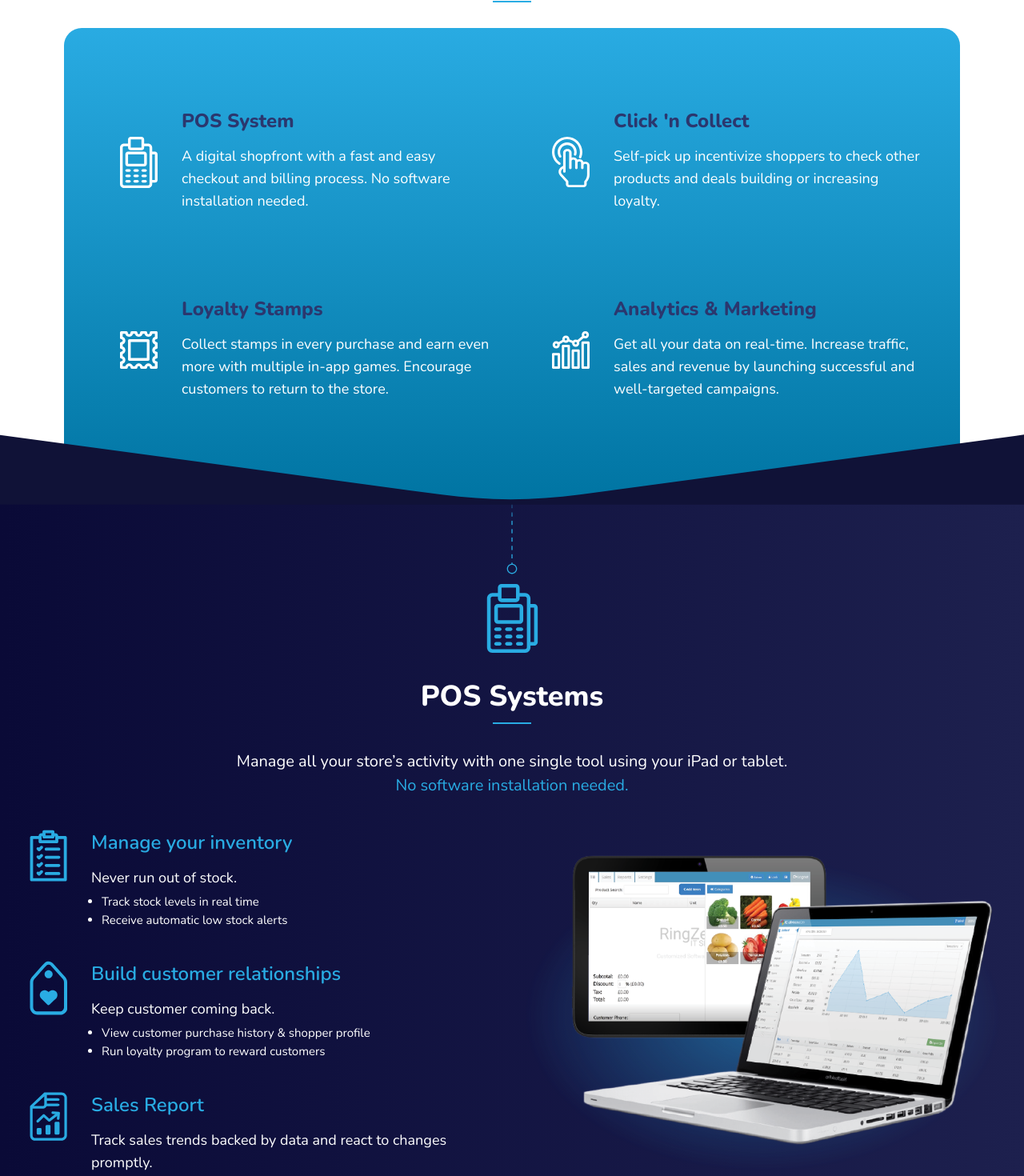
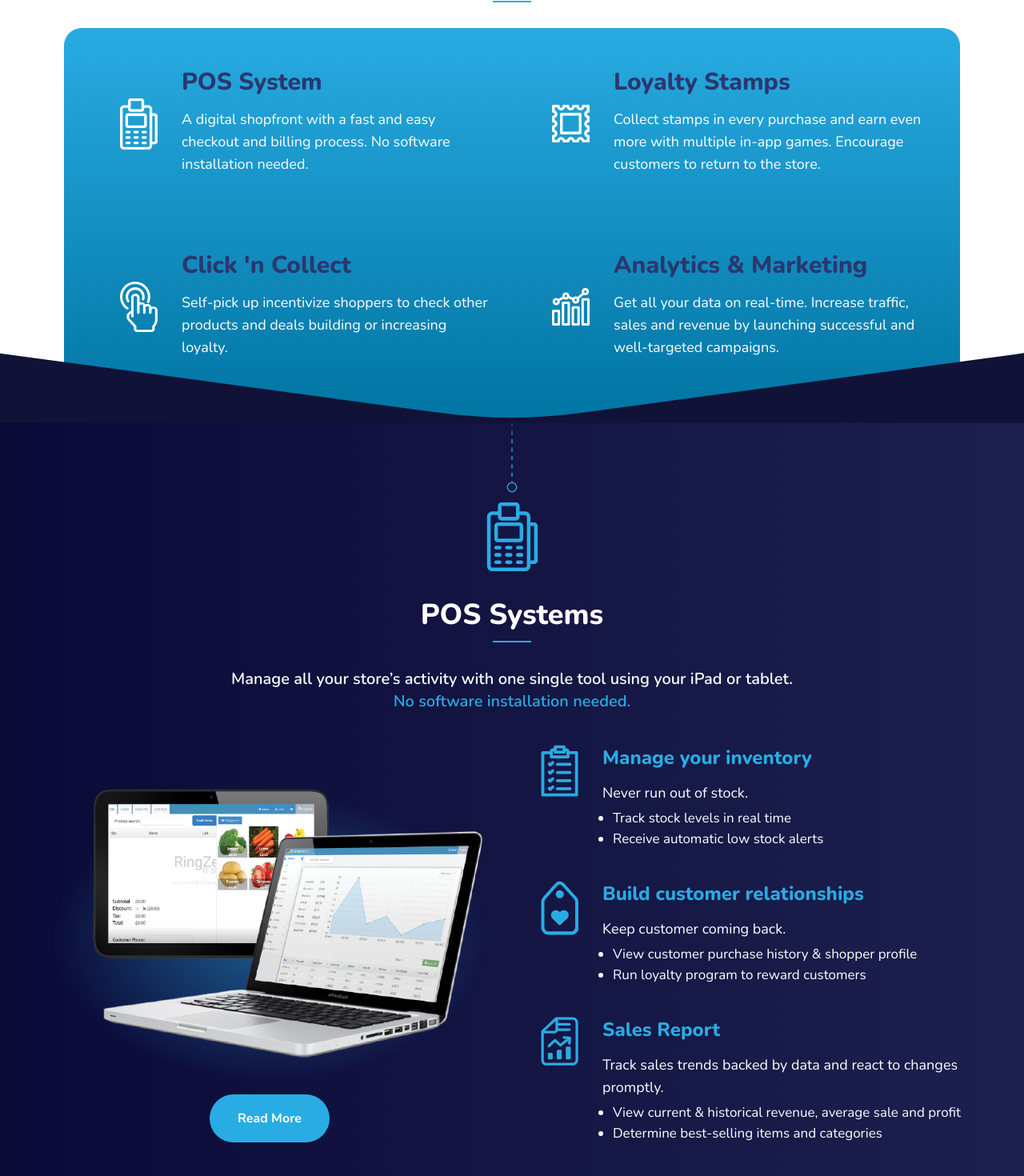
Before and after one commit to chanminmyat/Next_first_project, a Next.js app: page / in a window 1280 px wide. Shown: the part 980-2450 px from the top of the page at 80% size. Built offline with nearby package versions, Linux system fonts and the light colour scheme.

Commit message:
features fix

```diff
--- a/app/components/Features.tsx
+++ b/app/components/Features.tsx
@@ -1,4 +1,5 @@
 import Image from "next/image";
+import { features } from "../constants/feature";
 
 const Features = () => {
   return (
@@ -12,108 +13,27 @@ const Features = () => {
           <span className="h-0.5 w-12 bg-light-blue flex justify-center mb-8"></span>
         </div>
         {/* blue container */}
-        <div className="container bg-gradient-to-b from-[#29ABE2] to-[#0074A2] rounded-[22px] md:pt-[100px] pt-[40px] pb-[25px] px-[40px] flex flex-col items-center">
-          <div className="flex md:flex-row flex-col md:gap-10 gap-0">
-            {/* Feature 1 */}
-            <div className="features">
-              <div className="flex lg:flex-row flex-col items-center lg:flex-start">
+        <div className="container bg-gradient-to-b from-[#29ABE2] to-[#0074A2] rounded-[22px] md:pt-[50px] pt-[40px] pb-[25px] px-[40px] flex flex-col items-center">
+          {/* four paragraph map from features */}
+          <div className="md:grid grid-rows-2 grid-flow-col md:gap-10 gap-0 flex flex-col">
+            {features.map((LINK) => (
+              <div
+                className="features flex lg:flex-row flex-col items-center"
+                key={LINK.key}
+              >
                 <div className="cat__img brightness-[10]">
-                  <Image
-                    width={100}
-                    height={100}
-                    src="/assets/img/icon/pos.svg"
-                    alt=""
-                  />
+                  <Image width={100} height={100} src={LINK.img} alt="" />
                 </div>
                 <div className="text-center lg:text-left">
                   <h5 className="mb-[14px]">
-                    <a className="cat__cap" href="#pos">
-                      POS System
+                    <a className="cat__cap" href={LINK.href}>
+                      {LINK.title}
                     </a>
                   </h5>
-                  <p className="cat__text">
-                    A digital shopfront with a fast and easy checkout and
-                    billing process. No software installation needed.
-                  </p>
+                  <p className="cat__text">{LINK.p}</p>
                 </div>
               </div>
-            </div>
-            {/* Feature 2 */}
-            <div className="features">
-              <div className="flex lg:flex-row flex-col items-center lg:flex-start">
-                <div className="cat__img brightness-[10]">
-                  <Image
-                    width={100}
-                    height={100}
-                    src="/assets/img/icon/click.svg"
-                    alt=""
-                  />
-                </div>
-                <div className="text-center lg:text-left">
-                  <h5 className="mb-[14px]">
-                    <a className="cat__cap" href="#clickncollect">
-                      Click 'n Collect
-                    </a>
-                  </h5>
-                  <p className="cat__text">
-                    Self-pick up incentivize shoppers to check other products
-                    and deals building or increasing loyalty.
-                  </p>
-                </div>
-              </div>
-            </div>
-          </div>
-
-          <div className="flex md:flex-row flex-col md:gap-10 gap-0">
-            {/* Feature 3 */}
-            <div className="features">
-              <div className="flex lg:flex-row flex-col items-center lg:flex-start">
-                <div className="cat__img brightness-[10]">
-                  <Image
-                    width={100}
-                    height={100}
-                    src="/assets/img/icon/stamp.svg"
-                    alt=""
-                  />
-                </div>
-                <div className="text-center lg:text-left">
-                  <h5 className="mb-[14px]">
-                    <a className="cat__cap" href="#stamps">
-                      Loyalty Stamps
-                    </a>
-                  </h5>
-                  <p className="cat__text">
-                    Collect stamps in every purchase and earn even more with
-                    multiple in-app games. Encourage customers to return to the
-                    store.
-                  </p>
-                </div>
-              </div>
-            </div>
-            {/* Featuer 4 */}
-            <div className="features">
-              <div className="flex lg:flex-row flex-col items-center lg:flex-start">
-                <div className="cat__img brightness-[10]">
-                  <Image
-                    width={100}
-                    height={100}
-                    src="/assets/img/icon/analytics.svg"
-                    alt=""
-                  />
-                </div>
-                <div className="text-center lg:text-left">
-                  <h5 className="mb-[14px]">
-                    <a className="cat__cap" href="#analytics">
-                      Analytics & Marketing
-                    </a>
-                  </h5>
-                  <p className="cat__text">
-                    Get all your data on real-time. Increase traffic, sales and
-                    revenue by launching successful and well-targeted campaigns.
-                  </p>
-                </div>
-              </div>
-            </div>
+            ))}
           </div>
         </div>
       </div>
--- a/app/components/POS.tsx
+++ b/app/components/POS.tsx
@@ -1,5 +1,5 @@
 import Link from "next/link";
-import { about_pos } from "../constants/feature";
+import { pos } from "../constants/feature";
 import Image from "next/image";
 
 const POS = () => {
@@ -26,7 +26,7 @@ const POS = () => {
           />
           <h2 className="caption text-white text-center">POS Systems</h2>
           <span className="caption__underline"></span>
-          <p className="text-white text-[20px] text-center mb-[40px]">
+          <p className="text-white text-xl text-center mb-[40px] font-semibold">
             Manage all your store’s activity with one single tool using your
             iPad or tablet.
             <br />
@@ -35,23 +35,23 @@ const POS = () => {
             </span>
           </p>
         </div>
-        <div className="container flex md:flex-row flex-col gap-3 justify-around items-center">
-          <div className="lg:w-[600px] sm:w-[350px]">
-            {/* 3 paragraph mapping from index */}
-            {about_pos.map((Link) => (
+        <div className="flex md:flex-row-reverse flex-col gap-3 px-10 justify-around items-center">
+          <div className="lg:w-[600px] md:w-[500px] sm:w-[400px]">
+            {/* 3 paragraph mapping from feature */}
+            {pos.map((Link) => (
               <div
-                className="pb-[40px] flex lg:flex-row flex-col lg:items-start items-center"
+                className="pb-[40px] flex md:flex-row flex-col md:items-start items-center"
                 key={Link.key}
               >
                 <div className="cat__img">
                   <Image width={100} height={100} src={Link.img} alt="" />
                 </div>
                 <div>
-                  <h5 className="text-light-blue md:text-2xl text-lg mb-[14px] font-semibold lg:text-left text-center">
+                  <h5 className="text-light-blue text-2xl mb-[14px] font-extrabold md:text-left text-center">
                     {Link.title}
                   </h5>
-                  <p className="cat__text lg:text-left text-center">{Link.p}</p>
-                  <ul className="text-white list-disc ml-[13px] text-[15px]">
+                  <p className="cat__text md:text-left text-center text-lg">{Link.p}</p>
+                  <ul className="text-white list-disc ml-[13px] text-[17px]">
                     <li>{Link.li1}</li>
                     <li>{Link.li2}</li>
                   </ul>
--- a/app/constants/feature.ts
+++ b/app/constants/feature.ts
@@ -1,4 +1,35 @@
+export const features = [
+    {href:'/#pos' ,key:'pos' , title:'POS System' , p:'A digital shopfront with a fast and easy checkout and billing process. No software installation needed.', img:'/assets/img/icon/pos.svg'},
+    {href:'/#clickncollect' ,key:'ecommerce' , title:"Click 'n Collect" , p:'Self-pick up incentivize shoppers to check other products and deals building or increasing loyalty.', img:'/assets/img/icon/click.svg'},
+    {href:'/#stamps' ,key:'stamps' , title:'Loyalty Stamps' , p:'Collect stamps in every purchase and earn even more with multiple in-app games. Encourage customers to return to the store.', img:'/assets/img/icon/stamp.svg'},
+    {href:'/#analytics' ,key:'analytics' , title:'Analytics & Marketing' , p:'Get all your data on real-time. Increase traffic, sales and revenue by launching successful and well-targeted campaigns.', img:'/assets/img/icon/analytics.svg'},
+]
+
 export const pos = [
+    {key:'para1',title:'Manage your inventory' , p:'Never run out of stock.', li1:'Track stock levels in real time', li2:'Receive automatic low stock alerts',img:'/assets/img/pictogram/manage-your-inventory-pictograme.svg'},
+    {key:'para2',title:'Build customer relationships' , p:'Keep customer coming back.', li1:'View customer purchase history & shopper profile', li2:'Run loyalty program to reward customers',img:'/assets/img/pictogram/build-customer-relationships-pictograme.svg'},
+    {key:'para3',title:'Sales Report' , p:'Track sales trends backed by data and react to changes promptly.', li1:'View current & historical revenue, average sale and profit', li2:'Determine best-selling items and categories', img:'/assets/img/pictogram/sales-report-pictograme.svg'},
+]
+
+export const ecommerce = [
+    {key:'para1',title:'Online Presence' , p:`Create a seamless experience for your local customers, shopping in person or online with our integrated "Click 'n Collect" mobile app solution. ` , li1:'Drive more sales with In-store pickup for online orders' , li2:'Highlight your products & deals to regular customers' , img:'/assets/img/pictogram/online-presence-pictograme.svg'},
+    {key:'para2',title:'Sync Online and POS' , p:'Never be oversold again.' , li1:'Automatically sync online and in-store inventory' , li2:'Sync orders, items, and inventory with your POS in real time' , img:'/assets/img/pictogram/sync-online-and-pos-pictograme.svg'},
+    {key:'para3',title:'Your E-space' , p:'Customize your online space to drive your customer experience' , li1:'Seamless setting of the online content & flagship items' , li2:'Personalize your own e-store with the best deals for your audience' , img:'/assets/img/pictogram/your-e-space-pictograme.svg'}
+]
+
+export const stamps = [
+    {key:'para1',title:'In-built loyalty program' , p:'Build a customer loyalty program straight from your point of sale with our integrated "Digital Stamps Loyalty" mobile app.' , li1:'Enroll and reward customers directly from your POS' , li2:'Increase repeat visits to your business - twice as likely' , img:'/assets/img/pictogram/in-built-loyalty-program-pictograme.svg'},
+    {key:'para2',title:'Branded Mini-Games / Survey' , p:'Thank your regulars with a fully digitalized and automatized customer loyalty program. ' , li1:'Replace your old paper punch cards with a digital loyalty stamps' , li2:'Real-time Stamps calculation & rewards progress tracker' , img:'/assets/img/pictogram/branded-mini-games-survey-pictograme.svg'},
+    {key:'para3',title:'Engaging Mini-Game and Surveys' , p:'Connect in a deeper level with your customers.' , li1:'Provide entertaining games which encourage them to come back to your store.' , li2:'Gather their feedback with interactive, out-of-the-ordinary surveys' , img:'/assets/img/pictogram/engaging-mini-game-and-surveys-pictogarame.svg'}
+]
+
+export const analysics = [
+    {key:'para1',title:'Data Accessibility' , p:'Our AI Marketing platform enhanced brand campaigns by providing behavioral analysis to target the right audience in real time. ' , li1:'' , li2:'' , img:'/assets/img/pictogram/data-accessibility-pictograme.svg'},
+    {key:'para2',title:'Customer identification & segmentation' , p:"Data identified and collected demographics' data points segmented by AI machine learning. " , li1:'' , li2:'' ,img:'/assets/img/pictogram/customer-identification-and-segmentation-pictograme.svg'},
+    {key:'para3',title:'Campaign Management Platform' , p:'Combine multiple engagement, game and reward mechanics with rich customer data to generate a brand new experience. ' , li1:'Identify important trends in campaign performance' , li2:'Monitor ROI for every marketing dollar spent', li3:'Real time consumer behavior' ,img:'/assets/img/pictogram/campaign-management-platform-pictograme.svg'}
+]
+
+export const pos_detail = [
     {key:'para1',title:'Fast checkout and billing process', p:'Use barcode scanners or customize your sale screen.', img:'/assets/img/features/fast-checkout.svg'},
     {key:'para2',title:'Go paperless or print receipts', p:'Without a worry about losing track of all your transactions.', img:'/assets/img/features/void-refund-discount.svg'},
     {key:'para3',title:'Voids, refunds & discounts supported', p:'Easy management from your same device.', img:'/assets/img/features/go-paperless.svg'},
@@ -10,7 +41,7 @@ export const pos = [
     {key:'para9',title:'Use your iPad or tablet', p:'Our system works on any tablet or iPad. Compatible with your current device.', img:'/assets/img/features/tablet.svg'}
 ]
 
-export const ecommerce = [
+export const ecommerce_detail = [
     {key:'para1',title:'Sell online from your POS', p:'Automatically sync online and in-person orders, items, and inventory from your POS.', img:'/assets/img/features/sell-online-from-your-pos.svg'},
     {key:'para2',title:'Drive your sales', p:'Guide your customers directly to the products you want them to see with special sections to highlight top sellers, new items, or deals.', img:'/assets/img/features/drive-your-sales.svg'},
     {key:'para3',title:'Get local to online', p:'Adding a seamless online shopping experience for your local customers without start-up costs.', img:'/assets/img/features/get-local-to-online.svg'},
@@ -19,7 +50,7 @@ export const ecommerce = [
     {key:'para6',title:'Enhance customer relationship', p:'Customer feedback by-product reviewing and satisfaction surveys from happy customers to increase consumer confidence and build buzz.', img:'/assets/img/features/enhance-customer-relationship.svg'}
 ]
 
-export const stamps = [
+export const stamps_detail = [
     {key:'para1',title:'Highly interactive app', p:'Designed to increase user retention rate.', img:'/assets/img/features/highly-interactive-app.svg'},
     {key:'para2',title:'Encourage customers to return', p:'Motivation to come back to the store to collect more stamps and get better deals and promotions.', img:'/assets/img/features/encourage-customers-to-return.svg'},
     {key:'para3',title:'Initiate collaborations with brands', p:'Obtain support from specific brands in exchange of them winning exposure on your store and turning users into promoters.', img:'/assets/img/features/initiate-collaborations-with-brands.svg'},
@@ -31,7 +62,7 @@ export const stamps = [
     {key:'para9',title:'Redeem store products with stamps', p:'Customers are motivated to earn more stamps to be able to redeem products they are interested in in your store. Or products they would not be able to get otherwise.', img:'/assets/img/features/products-with-stamps.svg'}
 ]
 
-export const analytics = [
+export const analytics_detail = [
     {key:'para1',title:'Highly secured cloud base', p:'Only you and the staff you select will have access to the data. Personalization on permission depending on staff roles.', img:'/assets/img/features/highly-secured-cloud-base.svg'},
     {key:'para2',title:'Right data, Right decisions', p:'Make the right decisions by having access to all the data you need. Influence shoppers’ actions in-store or in-app.', img:'/assets/img/features/right-data-right-decisions.svg'},
     {key:'para3',title:'Know your customers', p:'Capture customer history & details from online & in-store channels (top customers, sales history…).', img:'/assets/img/features/know-your-customers.svg'},
@@ -50,27 +81,3 @@ export const help = [
     {key:'q&a4',question:'How to join our DSLA POS?' , answer:"To join our DSLA POS, you can register now by clicking on 'Join Us' and creating your account through the registration form. After that, check your email inbox for a confirmation letter from our DSLA POS, and follow the link included in the email to confirm your email address. Once the registration process is complete, simply click the 'Login' button to access the DSLA POS back office platform."},
     {key:'q&a5',question:'Is your DSLA POS safe?' , answer:'Yes, all data transfer is encrypted with HTTPS & passwords are hashed pre-transfer. Users/devices’ access can be tuned from admin console only.'},
 ]
-
-export const about_pos = [
-    {key:'para1',title:'Manage your inventory' , p:'Never run out of stock.', li1:'Track stock levels in real time', li2:'Receive automatic low stock alerts',img:'/assets/img/pictogram/manage-your-inventory-pictograme.svg'},
-    {key:'para2',title:'Build customer relationships' , p:'Keep customer coming back.', li1:'View customer purchase history & shopper profile', li2:'Run loyalty program to reward customers',img:'/assets/img/pictogram/build-customer-relationships-pictograme.svg'},
-    {key:'para3',title:'Sales Report' , p:'Track sales trends backed by data and react to changes promptly.', li1:'View current & historical revenue, average sale and profit', li2:'Determine best-selling items and categories', img:'/assets/img/pictogram/sales-report-pictograme.svg'},
-]
-
-export const about_cNc = [
-    {key:'para1',title:'Online Presence' , p:`Create a seamless experience for your local customers, shopping in person or online with our integrated "Click 'n Collect" mobile app solution. ` , li1:'Drive more sales with In-store pickup for online orders' , li2:'Highlight your products & deals to regular customers' , img:'/assets/img/pictogram/online-presence-pictograme.svg'},
-    {key:'para2',title:'Sync Online and POS' , p:'Never be oversold again.' , li1:'Automatically sync online and in-store inventory' , li2:'Sync orders, items, and inventory with your POS in real time' , img:'/assets/img/pictogram/sync-online-and-pos-pictograme.svg'},
-    {key:'para3',title:'Your E-space' , p:'Customize your online space to drive your customer experience' , li1:'Seamless setting of the online content & flagship items' , li2:'Personalize your own e-store with the best deals for your audience' , img:'/assets/img/pictogram/your-e-space-pictograme.svg'}
-]
-
-export const about_stamp = [
-    {key:'para1',title:'In-built loyalty program' , p:'Build a customer loyalty program straight from your point of sale with our integrated "Digital Stamps Loyalty" mobile app.' , li1:'Enroll and reward customers directly from your POS' , li2:'Increase repeat visits to your business - twice as likely' , img:'/assets/img/pictogram/in-built-loyalty-program-pictograme.svg'},
-    {key:'para2',title:'Branded Mini-Games / Survey' , p:'Thank your regulars with a fully digitalized and automatized customer loyalty program. ' , li1:'Replace your old paper punch cards with a digital loyalty stamps' , li2:'Real-time Stamps calculation & rewards progress tracker' , img:'/assets/img/pictogram/branded-mini-games-survey-pictograme.svg'},
-    {key:'para3',title:'Engaging Mini-Game and Surveys' , p:'Connect in a deeper level with your customers.' , li1:'Provide entertaining games which encourage them to come back to your store.' , li2:'Gather their feedback with interactive, out-of-the-ordinary surveys' , img:'/assets/img/pictogram/engaging-mini-game-and-surveys-pictogarame.svg'}
-]
-
-export const about_analysics = [
-    {key:'para1',title:'Data Accessibility' , p:'Our AI Marketing platform enhanced brand campaigns by providing behavioral analysis to target the right audience in real time. ' , li1:'' , li2:'' , img:'/assets/img/pictogram/data-accessibility-pictograme.svg'},
-    {key:'para2',title:'Customer identification & segmentation' , p:"Data identified and collected demographics' data points segmented by AI machine learning. " , li1:'' , li2:'' ,img:'/assets/img/pictogram/customer-identification-and-segmentation-pictograme.svg'},
-    {key:'para3',title:'Campaign Management Platform' , p:'Combine multiple engagement, game and reward mechanics with rich customer data to generate a brand new experience. ' , li1:'Identify important trends in campaign performance' , li2:'Monitor ROI for every marketing dollar spent Real time consumer behavior' ,img:'/assets/img/pictogram/campaign-management-platform-pictograme.svg'}
-]
--- a/app/features/ecommerce/page.tsx
+++ b/app/features/ecommerce/page.tsx
@@ -1,4 +1,4 @@
-import { ecommerce } from "@/app/constants/feature";
+import { ecommerce_detail } from "@/app/constants/feature";
 import Image from "next/image";
 
 export default function feature_Ecommerce() {
@@ -12,7 +12,7 @@ export default function feature_Ecommerce() {
           <Image
             width={600}
             height={600}
-            style={{width:"auto"}}
+            style={{width:"600px"}}
             className="z-10"
             src="/assets/img/gallery/click-visual.png"
             alt=""
@@ -42,7 +42,7 @@ export default function feature_Ecommerce() {
             </p>
           </div>
           <div className="container md:grid grid-cols-3 gap-4 flex-col lg:px-[100px] md:px-[50px] px-2">
-            {ecommerce.map((LINK) => (
+            {ecommerce_detail.map((LINK) => (
               <div className="flex-col flex items-center" key={LINK.key}>
                 <div className="w-[100%] max-w-[100px] min-w-[40px] max-h-[90px] lg:mx-[30px] mx-0 lg:mb-0 mb-2">
                   <Image width={100} height={100} src={LINK.img} alt="" />
--- a/app/features/loyalty/page.tsx
+++ b/app/features/loyalty/page.tsx
@@ -1,4 +1,4 @@
-import { stamps } from "@/app/constants/feature";
+import { stamps_detail } from "@/app/constants/feature";
 import Image from "next/image";
 
 export default function feature_Loyalty() {
@@ -12,7 +12,7 @@ export default function feature_Loyalty() {
           <Image
             width={500}
             height={500}
-            style={{width:"auto"}}
+            style={{width:"500px"}}
             className="z-10"
             src="/assets/img/gallery/stamps-visual.png"
             alt=""
@@ -44,7 +44,7 @@ export default function feature_Loyalty() {
             </p>
           </div>
           <div className="container md:grid grid-cols-3 gap-4 flex-col lg:px-[100px] md:px-[50px] px-2">
-            {stamps.map((LINK) => (
+            {stamps_detail.map((LINK) => (
               <div className="flex-col flex items-center" key={LINK.key}>
                 <div className="w-[100%] max-w-[100px] min-w-[40px] max-h-[90px] lg:mx-[30px] mx-0 lg:mb-0 mb-2">
                   <Image width={100} height={100} src={LINK.img} alt="" />
--- a/app/features/pos/page.tsx
+++ b/app/features/pos/page.tsx
@@ -1,4 +1,4 @@
-import { pos } from "@/app/constants/feature";
+import { pos_detail } from "@/app/constants/feature";
 import Image from "next/image";
 
 export default function feature_Pos() {
@@ -12,7 +12,7 @@ export default function feature_Pos() {
           <Image
             width={600}
             height={600}
-            style={{width:"auto"}}
+            style={{width:"600px"}}
             className="z-10"
             src="/assets/img/gallery/pos-visual.png"
             alt=""
@@ -42,7 +42,7 @@ export default function feature_Pos() {
             </p>
           </div>
           <div className="container md:grid grid-cols-3 gap-4 flex-col lg:px-[100px] md:px-[50px] px-2">
-            {pos.map((LINK) => (
+            {pos_detail.map((LINK) => (
               <div className="flex-col flex items-center" key={LINK.key}>
                 <div className="w-[100%] max-w-[100px] min-w-[40px] max-h-[90px] lg:mx-[30px] mx-0 lg:mb-0 mb-2">
                   <Image width={100} height={100} src={LINK.img} alt="" />
--- a/app/globals.css
+++ b/app/globals.css
@@ -3,23 +3,23 @@
 @tailwind utilities;
 
 .cat__img{
-    @apply w-[100%] max-w-[47px] min-w-[40px] lg:mx-[30px] mx-0 lg:mb-0 mb-2
+    @apply w-[100%] max-w-[47px] min-w-[40px] lg:mx-[30px] md:mx-[20px] mx-0 lg:mb-0 mb-2
 }
 
 .cat__cap{
-    @apply text-[#2b376e] md:text-2xl text-lg font-extrabold hover:no-underline hover:text-white
+    @apply text-[#2b376e] md:text-3xl text-2xl font-extrabold hover:no-underline hover:text-white
 }
 
 .cat__text{
-    @apply md:text-lg text-base text-white mb-[5px]
+    @apply text-lg text-white mb-[5px]
 }
 
 .about__text{
-    @apply md:text-lg text-base text-[#5e5e5e] mb-[5px]
+    @apply text-lg text-[#5e5e5e] mb-[5px]
 }
 
 .features{
-    @apply max-w-[500px] md:mb-[100px] mb-5
+    @apply max-w-[500px] md:mb-[50px] mb-5
 }
 
 .about__icon{
```
Also changed, not shown: app/components/Analytics.tsx (+19 -61 lines), app/components/ClicknCollect.tsx (+10 -10 lines), app/components/Stamps.tsx (+9 -9 lines), app/features/analytics/page.tsx (+6 -6 lines).
